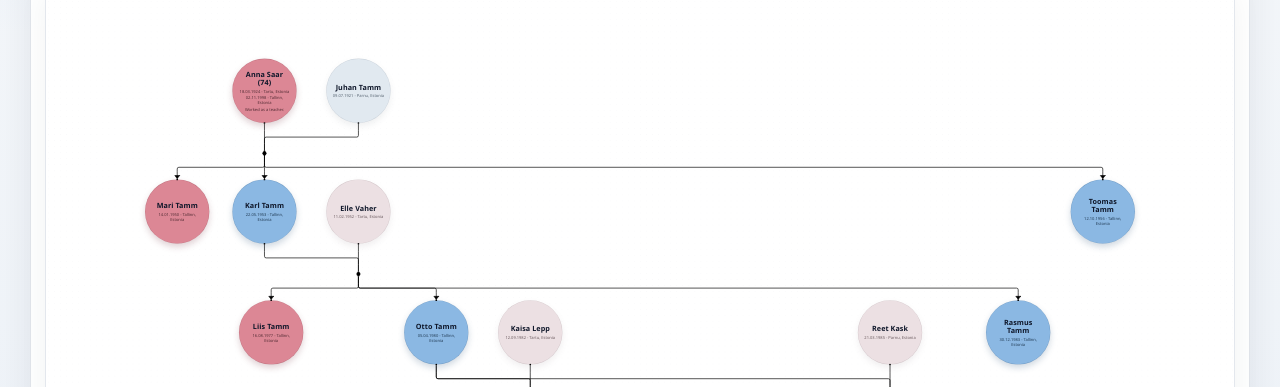
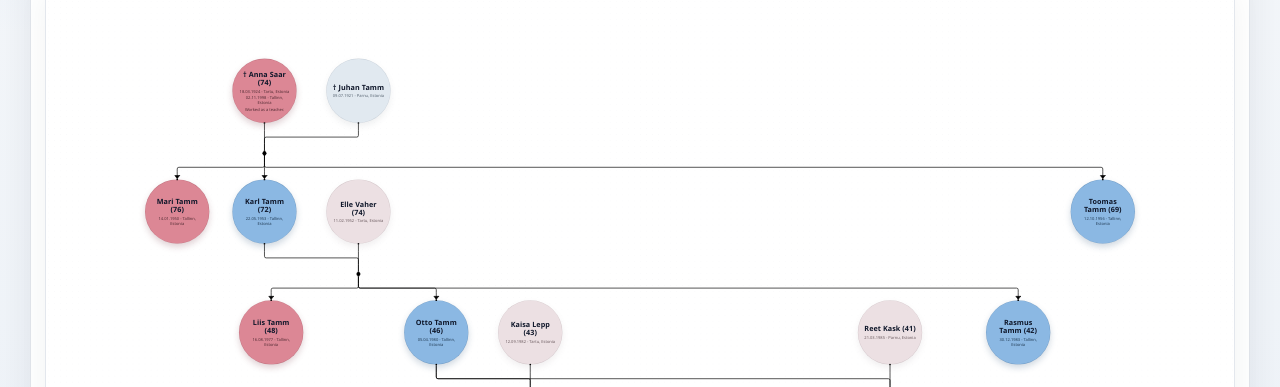
Before and after one commit to roseand/fam-tree, a React (Vite) app: page / in a window 1280 px wide. Shown: the part 382-769 px from the top of the page. Built offline with nearby package versions, Linux system fonts and the light colour scheme.

Commit message:
update person info

```diff
--- a/src/components/PersonCard.tsx
+++ b/src/components/PersonCard.tsx
@@ -21,23 +21,64 @@ function parseApproximateYear(value: string) {
   return match ? Number(match[1]) : null;
 }
 
+function hasDeathInfo(person: PersonNodeData['person']) {
+  return Boolean(person.death.date || person.death.dateText || person.death.place);
+}
+
+function getBirthYear(person: PersonNodeData['person']) {
+  if (person.birth.date) {
+    return parseExactDate(person.birth.date)?.year ?? null;
+  }
+
+  if (person.birth.dateText) {
+    return parseApproximateYear(person.birth.dateText);
+  }
+
+  return null;
+}
+
+function isConsideredDeceased(person: PersonNodeData['person']) {
+  if (hasDeathInfo(person)) {
+    return true;
+  }
+
+  const birthYear = getBirthYear(person);
+
+  return birthYear !== null && birthYear < 1940;
+}
+
+function getAgeAtDate(
+  birthDate: ReturnType<typeof parseExactDate>,
+  targetDate: { day: number; month: number; year: number },
+) {
+  if (!birthDate) {
+    return null;
+  }
+
+  let age = targetDate.year - birthDate.year;
+
+  if (
+    targetDate.month < birthDate.month ||
+    (targetDate.month === birthDate.month && targetDate.day < birthDate.day)
+  ) {
+    age -= 1;
+  }
+
+  return age >= 0 ? age : null;
+}
+
 function getAgeSuffix(person: PersonNodeData['person']) {
+  const isDeceased = isConsideredDeceased(person);
+
   if (person.birth.date && person.death.date) {
     const birthDate = parseExactDate(person.birth.date);
     const deathDate = parseExactDate(person.death.date);
 
-    if (!birthDate || !deathDate) {
+    if (!deathDate) {
       return null;
     }
 
-    let age = deathDate.year - birthDate.year;
-
-    if (
-      deathDate.month < birthDate.month ||
-      (deathDate.month === birthDate.month && deathDate.day < birthDate.day)
-    ) {
-      age -= 1;
-    }
+    const age = getAgeAtDate(birthDate, deathDate);
 
     return age >= 0 ? ` (${age})` : null;
   }
@@ -51,6 +92,55 @@ function getAgeSuffix(person: PersonNodeData['person']) {
     }
 
     const age = deathYear - birthYear;
+
+    return age >= 0 ? ` (ca ${age})` : null;
+  }
+
+  if (
+    isDeceased &&
+    (person.birth.date || person.birth.dateText) &&
+    (person.death.date || person.death.dateText)
+  ) {
+    const birthYear = person.birth.date
+      ? parseExactDate(person.birth.date)?.year ?? null
+      : person.birth.dateText
+        ? parseApproximateYear(person.birth.dateText)
+        : null;
+    const deathYear = person.death.date
+      ? parseExactDate(person.death.date)?.year ?? null
+      : person.death.dateText
+        ? parseApproximateYear(person.death.dateText)
+        : null;
+
+    if (birthYear === null || deathYear === null) {
+      return null;
+    }
+
+    const age = deathYear - birthYear;
+
+    return age >= 0 ? ` (ca ${age})` : null;
+  }
+
+  if (!isDeceased && person.birth.date) {
+    const birthDate = parseExactDate(person.birth.date);
+    const today = new Date();
+    const age = getAgeAtDate(birthDate, {
+      day: today.getDate(),
+      month: today.getMonth() + 1,
+      year: today.getFullYear(),
+    });
+
+    return age >= 0 ? ` (${age})` : null;
+  }
+
+  if (!isDeceased && person.birth.dateText) {
+    const birthYear = parseApproximateYear(person.birth.dateText);
+
+    if (birthYear === null) {
+      return null;
+    }
+
+    const age = new Date().getFullYear() - birthYear;
 
     return age >= 0 ? ` (ca ${age})` : null;
   }
@@ -98,6 +188,7 @@ export function PersonCard({
 }: PersonCardProps) {
   const { person } = data;
   const ageSuffix = getAgeSuffix(person);
+  const namePrefix = isConsideredDeceased(person) ? '\u2020 ' : '';
   const resolvedClassName = className
     ? `${getPersonCardClassName(data)} ${className}`
     : getPersonCardClassName(data);
@@ -106,12 +197,19 @@ export function PersonCard({
     <article className={resolvedClassName}>
       {topAdornment}
       <h2 className="person-node__name">
+        {namePrefix}
         {person.displayName}
         {ageSuffix}
       </h2>
-      <p className="person-node__detail">
-        {formatLifeEvent(person.birth.date, person.birth.place, person.birth.dateText)}
-      </p>
+      {person.birth.date || person.birth.dateText || person.birth.place ? (
+        <p className="person-node__detail">
+          {formatLifeEvent(
+            person.birth.date,
+            person.birth.place,
+            person.birth.dateText,
+          )}
+        </p>
+      ) : null}
       {person.death.date || person.death.dateText || person.death.place ? (
         <p className="person-node__detail">
           {formatLifeEvent(
```
